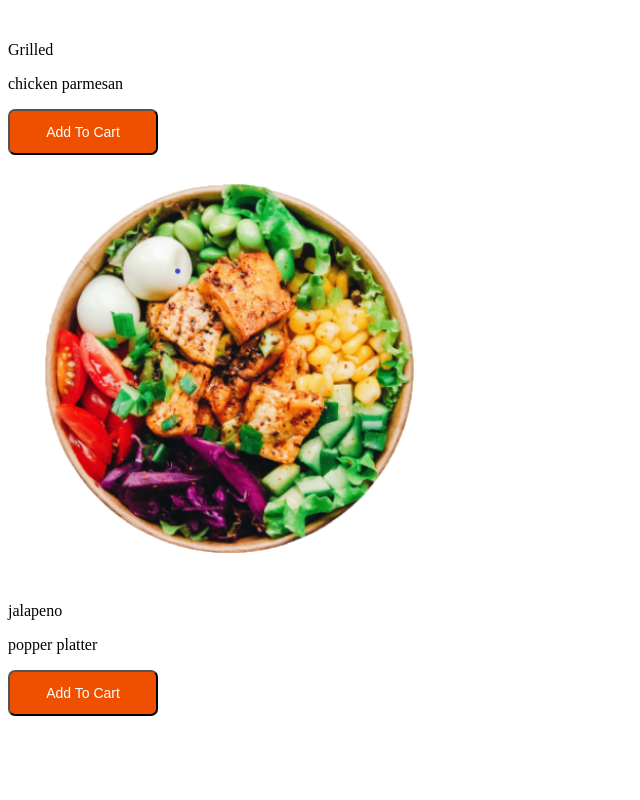
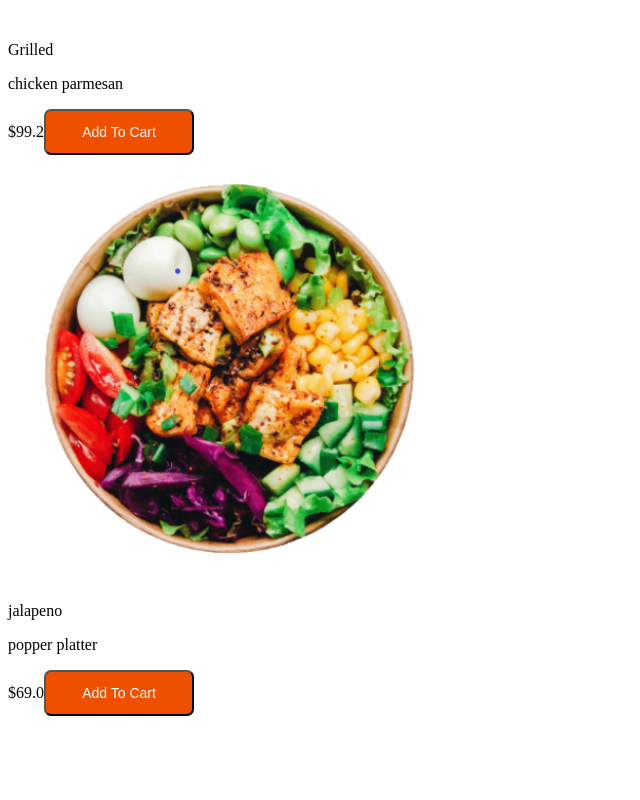
Before and after one commit to KobiManuel/React_Meals, a React (Create React App) app: page / in a window 1280 px wide. Shown: the part 1680-2480 px from the top of the page, without its empty margins (0-640 px from the left). Built offline with nearby package versions, Linux system fonts and the light colour scheme.

Commit message:
feat: made price section visbible

```diff
--- a/src/Pages/LandingPage/MealsSection/Main.jsx
+++ b/src/Pages/LandingPage/MealsSection/Main.jsx
@@ -56,13 +56,14 @@ const MealsSection = () => {
         <div className="grid grid-cols-4 gap-6">
           {item
             .slice(0, visible)
-            .map(({ meal, mealNameTop, mealNameBottom, id, onClick }) => (
+            .map(({ meal, mealNameTop, mealNameBottom, id, onClick, price }) => (
               <MealCard
                 meal={meal}
                 mealNametop={mealNameTop}
                 mealNameBottom={mealNameBottom}
                 key={id}
                 onClick={changeContent}
+                price={price}
               />
             ))}
         </div>
--- a/src/UI/Cards/MealCard/MealCard.jsx
+++ b/src/UI/Cards/MealCard/MealCard.jsx
@@ -1,7 +1,7 @@
 import React from "react";
 import Button from "../../Button/Button";
 
-const MealCard = ({ meal, mealNametop, mealNameBottom, id, onClick }) => {
+const MealCard = ({ meal, mealNametop, mealNameBottom, id, onClick, price }) => {
   return (
     <div className="rounded-[2rem] bg-stone-100 w-[220] h-[334.67px] flex flex-col justify-center items-center">
       <div className="relative overflow-hidden w-full h-full group">
@@ -17,6 +17,7 @@ const MealCard = ({ meal, mealNametop, mealNameBottom, id, onClick }) => {
           <p>{mealNameBottom}</p>
         </div>
         <div className="absolute h-full w-full bg-black/20 flex items-center justify-center -bottom-10 group-hover:bottom-0 opacity-0 group-hover:opacity-100 transition-all duration-300">
+          <span className="text-sm font-semibold body-font font-poppins text-[var(--secondary)] ">{price}</span>
           <Button onClick={() => onClick(mealNametop)}>add to cart</Button>
         </div>
       </div>
```
